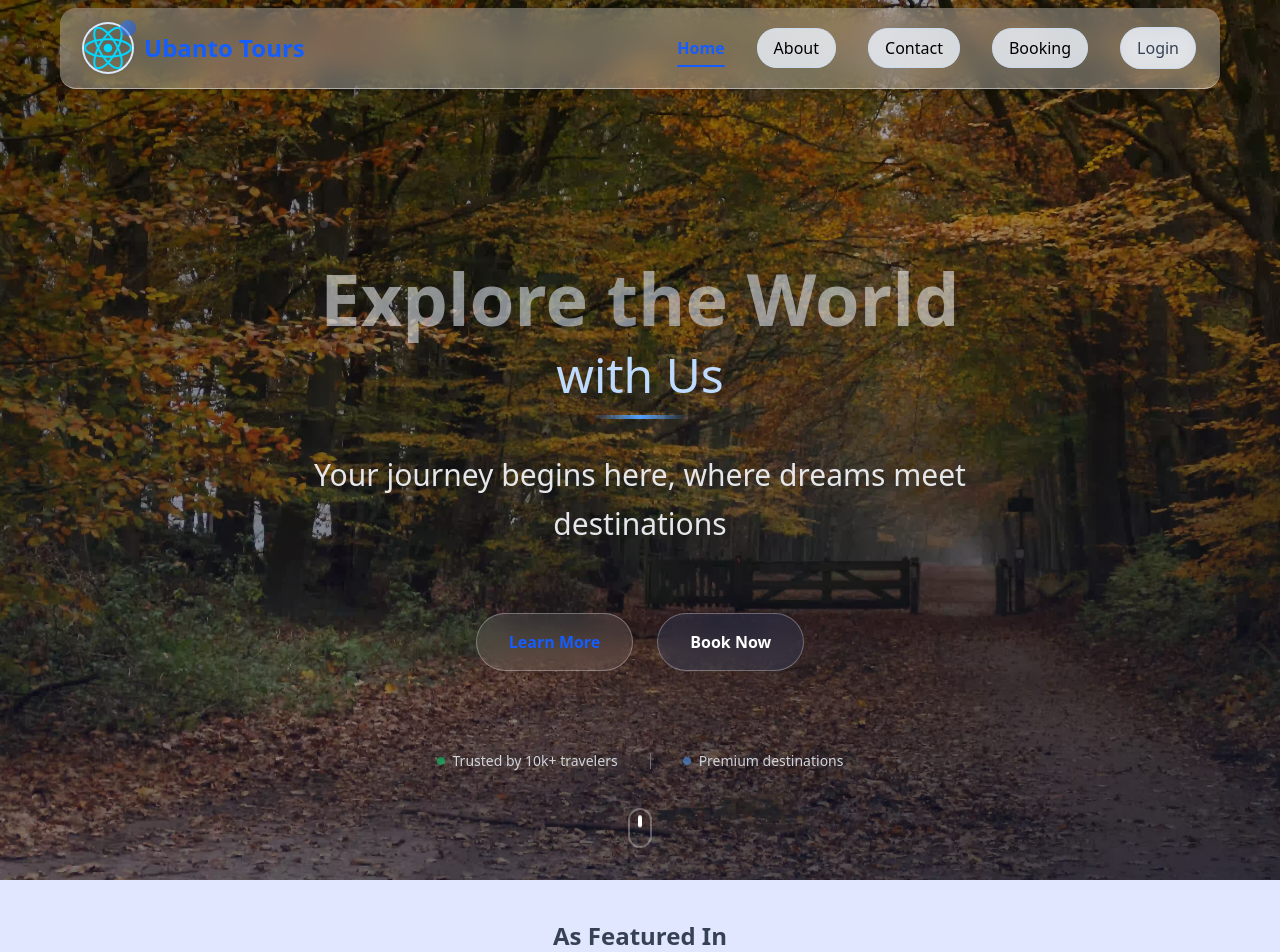
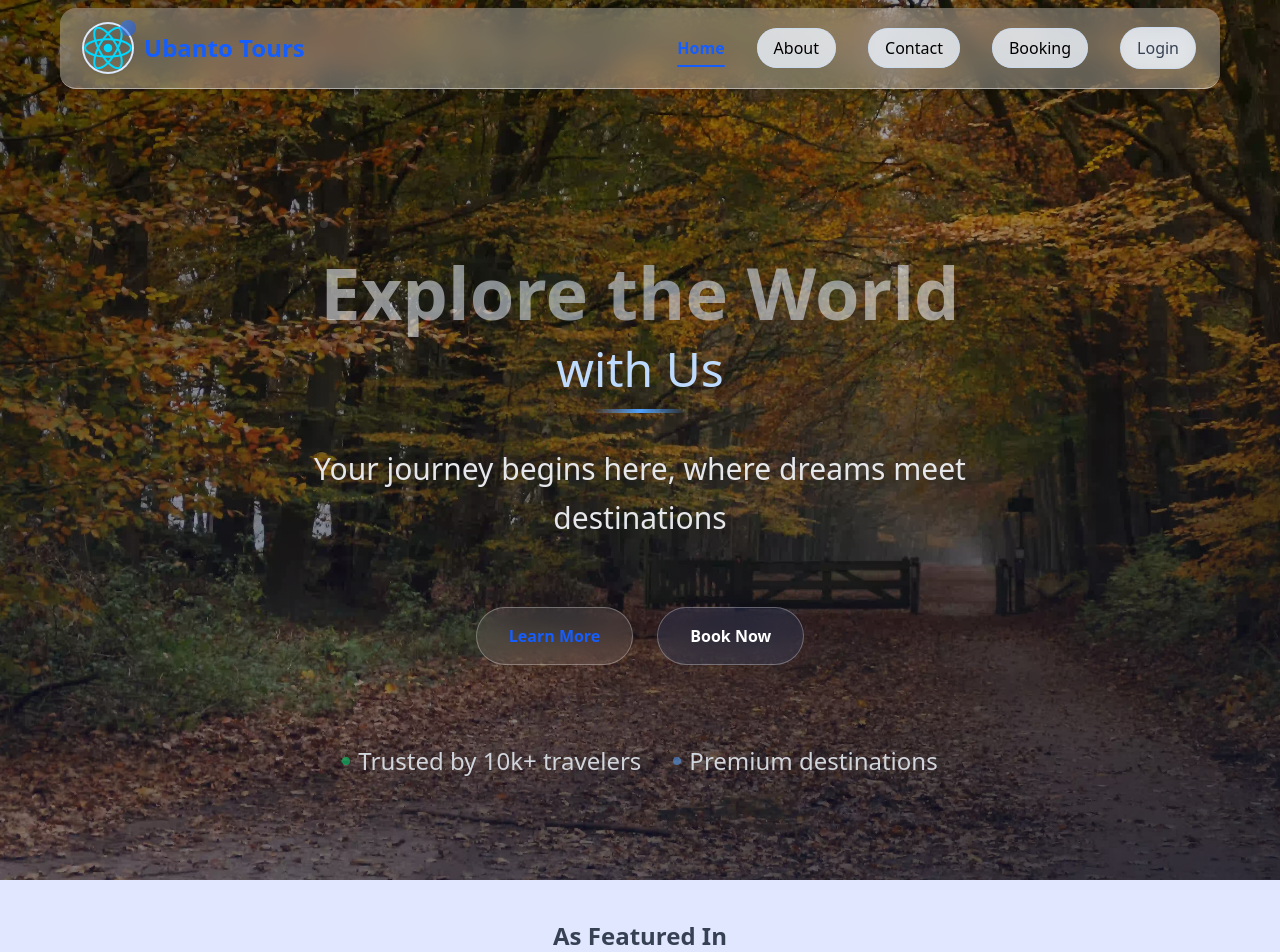
Before and after one commit to hamzanazir27/React-Trevel-Website, a React (Vite) app: page / in a window 1280 px wide. Shown: the top 952 px of the page. Built offline with nearby package versions, Linux system fonts and the light colour scheme.

Commit message:
hero section and footer some changes

```diff
--- a/src/components/HeroSection.jsx
+++ b/src/components/HeroSection.jsx
@@ -52,7 +52,6 @@ function HeroSection() {
 
           {/* Enhanced Buttons */}
           <div className="flex flex-col sm:flex-row gap-6 justify-center items-center pt-8">
-            {/* Glassy Learn More Button */}
             <Link
               onClick={() => setImg("home")}
               to=""
@@ -61,8 +60,6 @@ function HeroSection() {
               <span className="relative z-10">Learn More</span>
               <div className="absolute inset-0 bg-white/20 rounded-full opacity-0 group-hover:opacity-10 transition-opacity duration-300"></div>
             </Link>
-
-            {/* Glassy Book Now Button */}
 
             <Link
               onClick={() => setImg("booking")}
@@ -74,14 +71,13 @@ function HeroSection() {
             </Link>
           </div>
 
-          {/* Additional Info */}
           <div className="pt-12">
-            <div className="flex justify-center items-center space-x-8 text-sm text-gray-300">
+            <div className="flex justify-center items-center space-x-8 text-2xl text-gray-300">
               <div className="flex items-center space-x-2">
                 <div className="w-2 h-2 bg-green-400 rounded-full animate-pulse"></div>
                 <span>Trusted by 10k+ travelers</span>
               </div>
-              <div className="hidden sm:block w-px h-4 bg-gray-500"></div>
+              {/* <div className="hidden sm:block w-px h-4 bg-gray-500"></div> */}
               <div className="flex items-center space-x-2">
                 <div className="w-2 h-2 bg-blue-400 rounded-full animate-pulse delay-300"></div>
                 <span>Premium destinations</span>
@@ -90,12 +86,11 @@ function HeroSection() {
           </div>
         </div>
 
-        {/* Scroll Indicator */}
-        <div className="absolute bottom-8 left-1/2 transform -translate-x-1/2">
+        {/* <div className="absolute bottom-8 left-1/2 transform -translate-x-1/2">
           <div className="w-6 h-10 border-2 border-white/30 rounded-full flex justify-center">
             <div className="w-1 h-3 bg-white rounded-full mt-2 animate-bounce"></div>
           </div>
-        </div>
+        </div> */}
       </div>
     </div>
   );
```
